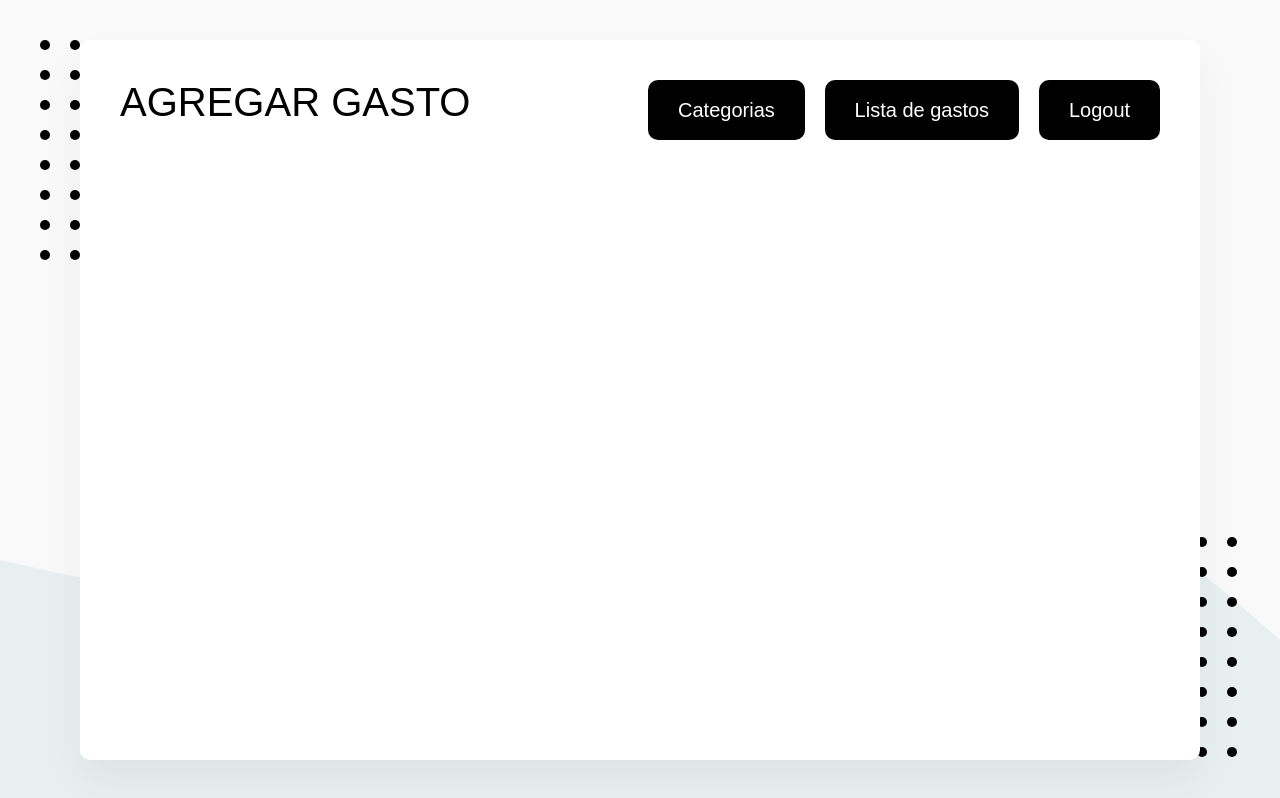
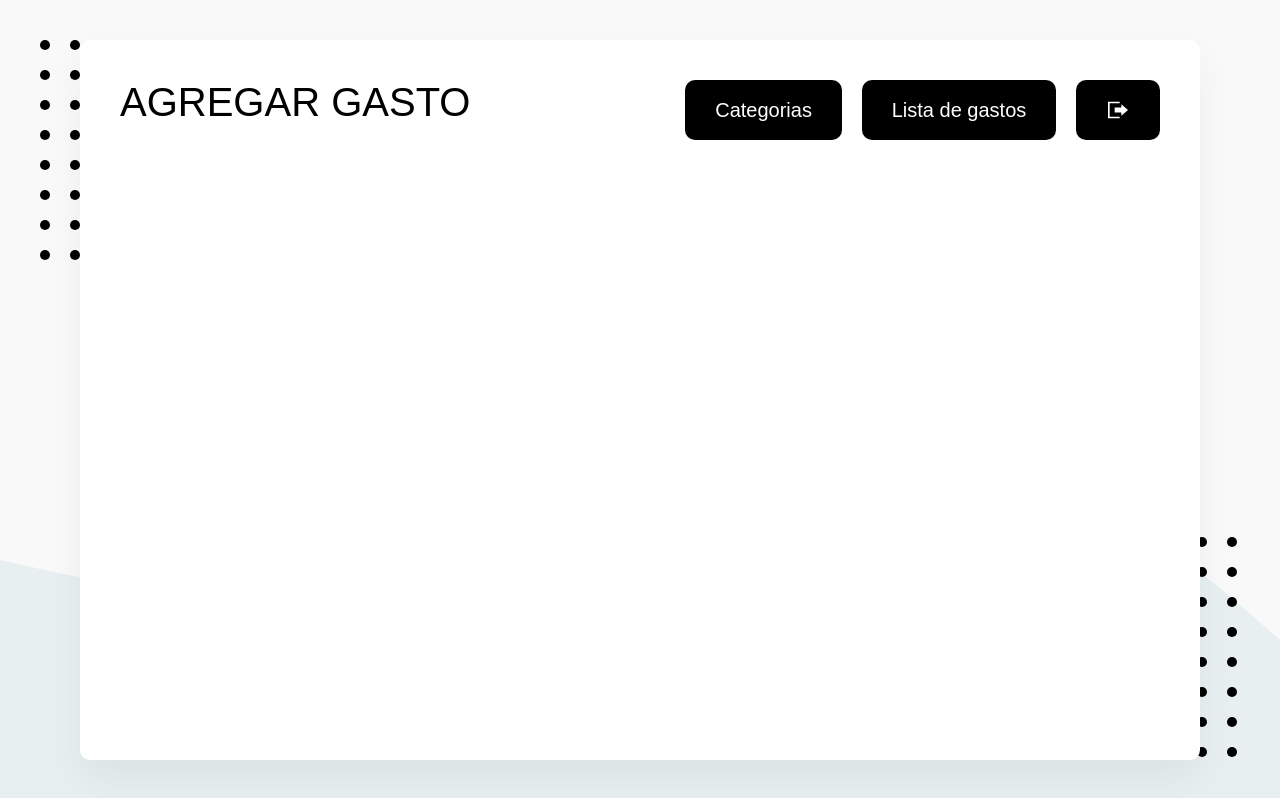
Before and after one commit to adrianjguerrero/app-gastos, a React (Create React App) app: page / in a window 1280 px wide. Built offline with nearby package versions, Linux system fonts and the light colour scheme; no server answers; what webfontloader would draw is missing.

Commit message:
boton para cerrar sesion

```diff
--- a/src/App.js
+++ b/src/App.js
@@ -2,6 +2,7 @@ import './App.css';
 import {Helmet} from 'react-helmet'
 import  {Header, Titulo, ContenedorBotones, ContenedorHeader} from './elements/Header'
 import Boton from './elements/Boton'
+import BtnLogout from './elements/BtnLogout'
 
 function App() {
   return (
@@ -15,7 +16,7 @@ function App() {
           <ContenedorBotones>
             <Boton to="/categories">Categorias</Boton>
             <Boton to="/list">Lista de gastos</Boton>
-            <Boton to="/">Logout</Boton>
+            <BtnLogout/>
           </ContenedorBotones>
         </ContenedorHeader>
       </Header>
--- /dev/null
+++ b/src/elements/BtnLogout.js
@@ -0,0 +1,27 @@
+import React from 'react';
+import {ReactComponent as IconLogout} from './../images/log-out.svg'
+import Boton from './Boton'
+import {auth} from './../firebase/firebaseConfig'
+import {useHistory} from 'react-router-dom'
+
+const BtnLogout = () => {
+
+    const history = useHistory()
+
+    const logout = () => {
+
+        auth.signOut().then(()=>{
+            history.push('/login')
+        })
+        .catch(err=>{
+            console.log(err);
+        })
+    }
+    return (
+        <Boton iconoGrande as="button" onClick={logout}>
+            <IconLogout/>
+        </Boton>
+    );
+}
+
+export default BtnLogout;
```
Also changed, not shown: 1 other file (tests, documents, lock files or other folders).
